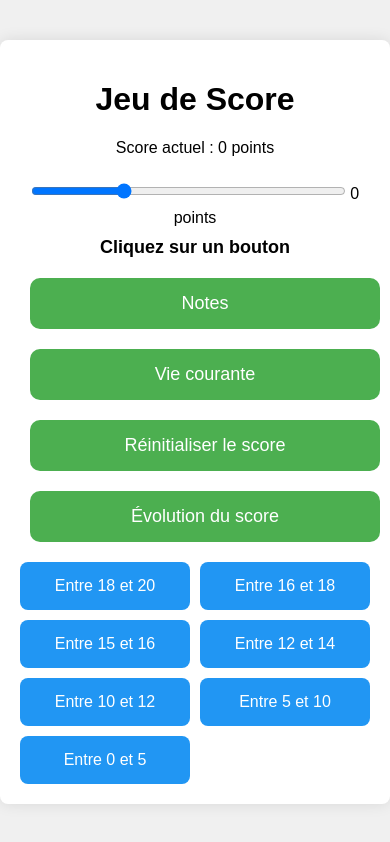
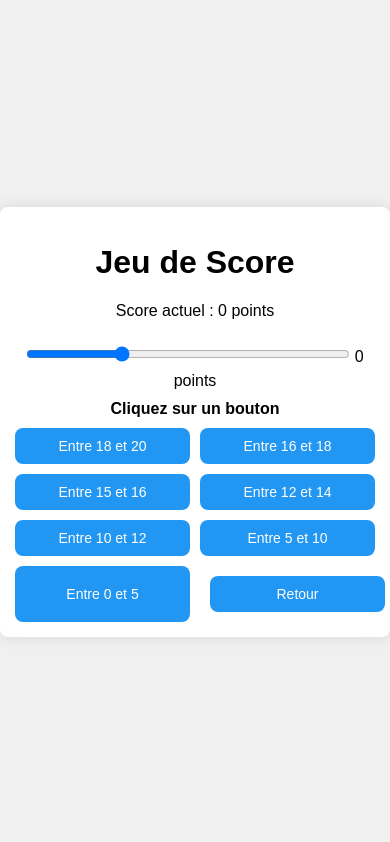
Before and after one commit to Sirkis99/Aie-Score, a plain HTML site: page index.html in a window 390 px wide. Both pictures are taken after a click on the button "Notes". Drawn offline with Linux system fonts and the light colour scheme.

Commit message:
regénération

```diff
--- a/index.html
+++ b/index.html
@@ -9,6 +9,8 @@
 <body>
     <div class="container">
         <h1>Jeu de Score</h1>
+
+        <!-- Conteneur du score -->
         <div class="score-container">
             <p>Score actuel : <span id="score">0</span> points</p>
             <input type="range" id="scoreSlider" min="-10" max="25" value="0" step="1">
@@ -16,6 +18,7 @@
             <div id="sliderMessage" class="slider-message">Cliquez sur un bouton</div>
         </div>
 
+        <!-- Menu principal -->
         <div id="mainMenu">
             <button id="showNotesMenu">Notes</button>
             <button id="showLifeMenu">Vie courante</button>
@@ -23,6 +26,7 @@
             <button id="showGraphButton">Évolution du score</button>
         </div>
 
+        <!-- Sous-menu Notes -->
         <div id="notesMenu" class="submenu hidden">
             <button class="noteButton" data-points="4">Entre 18 et 20</button>
             <button class="noteButton" data-points="2">Entre 16 et 18</button>
@@ -31,15 +35,19 @@
             <button class="noteButton" data-points="-2">Entre 10 et 12</button>
             <button class="noteButton" data-points="-3">Entre 5 et 10</button>
             <button class="noteButton" data-points="-4">Entre 0 et 5</button>
+            <button class="backToMenu">Retour</button>
         </div>
 
+        <!-- Sous-menu Vie courante -->
         <div id="lifeMenu" class="submenu hidden">
             <button class="lifeButton" data-points="-1">Oubli d'affaires</button>
             <button class="lifeButton" data-points="1">Retrouvé le lendemain</button>
             <button class="lifeButton" data-points="-1">Non retrouvé</button>
             <button class="lifeButton" data-points="-5">Non retrouvé au bout de 3 jours</button>
+            <button class="backToMenu">Retour</button>
         </div>
 
+        <!-- Conteneur du graphique -->
         <div id="scoreGraphContainer" class="hidden">
             <canvas id="scoreChart"></canvas>
             <button id="closeGraph">Fermer</button>
--- a/script.js
+++ b/script.js
@@ -13,9 +13,20 @@ const showGraphButton = document.getElementById("showGraphButton");
 
 const notesMenu = document.getElementById("notesMenu");
 const lifeMenu = document.getElementById("lifeMenu");
+const mainMenu = document.getElementById("mainMenu");
+
 const scoreGraphContainer = document.getElementById("scoreGraphContainer");
 const scoreChartCanvas = document.getElementById("scoreChart");
 const closeGraph = document.getElementById("closeGraph");
+
+document.querySelectorAll(".backToMenu").forEach(button => {
+    button.addEventListener("click", () => {
+        notesMenu.classList.add("hidden");
+        lifeMenu.classList.add("hidden");
+        scoreGraphContainer.classList.add("hidden");
+        mainMenu.classList.remove("hidden");
+    });
+});
 
 function updateScore() {
     scoreElement.textContent = score;
@@ -24,15 +35,37 @@ function updateScore() {
     scoreHistory.push(score);
 }
 
-function updateSliderMessage() {
-    sliderMessage.textContent = score >= 0 ? `Score : ${score}` : "Score négatif";
-}
+resetScoreButton.addEventListener("click", () => {
+    const initialScore = prompt("Entrez le score initial :");
+    if (!isNaN(initialScore)) {
+        score = parseInt(initialScore);
+        scoreHistory = [score];
+        updateScore();
+    }
+});
 
-function showSubMenu(menu) {
+showNotesMenu.addEventListener("click", () => {
+    mainMenu.classList.add("hidden");
+    notesMenu.classList.remove("hidden");
+});
+
+showLifeMenu.addEventListener("click", () => {
+    mainMenu.classList.add("hidden");
+    lifeMenu.classList.remove("hidden");
+});
+
+showGraphButton.addEventListener("click", () => {
+    mainMenu.classList.add("hidden");
     notesMenu.classList.add("hidden");
     lifeMenu.classList.add("hidden");
-    menu.classList.remove("hidden");
-}
+    scoreGraphContainer.classList.remove("hidden");
+    renderGraph();
+});
+
+closeGraph.addEventListener("click", () => {
+    scoreGraphContainer.classList.add("hidden");
+    mainMenu.classList.remove("hidden");
+});
 
 function renderGraph() {
     const ctx = scoreChartCanvas.getContext("2d");
@@ -51,34 +84,11 @@ function renderGraph() {
     });
 }
 
-resetScoreButton.addEventListener("click", () => {
-    const initialScore = prompt("Entrez le score initial :");
-    if (!isNaN(initialScore)) {
-        score = parseInt(initialScore);
-        scoreHistory = [score];
-        updateScore();
-        updateSliderMessage();
-    }
-});
-
-showNotesMenu.addEventListener("click", () => showSubMenu(notesMenu));
-showLifeMenu.addEventListener("click", () => showSubMenu(lifeMenu));
-
-showGraphButton.addEventListener("click", () => {
-    scoreGraphContainer.classList.remove("hidden");
-    renderGraph();
-});
-
-closeGraph.addEventListener("click", () => {
-    scoreGraphContainer.classList.add("hidden");
-});
-
 document.querySelectorAll(".noteButton, .lifeButton").forEach(button => {
     button.addEventListener("click", () => {
         const points = parseInt(button.getAttribute("data-points"));
         score += points;
         updateScore();
-        updateSliderMessage();
     });
 });
 
--- a/style.css
+++ b/style.css
@@ -1,3 +1,4 @@
+/* Style global */
 body {
     font-family: Arial, sans-serif;
     display: flex;
@@ -9,6 +10,7 @@ body {
     padding: 0;
 }
 
+/* Conteneur principal */
 .container {
     text-align: center;
     background-color: white;
@@ -19,11 +21,19 @@ body {
     max-width: 500px;
 }
 
+/* Curseur du score */
 #scoreSlider {
     width: 90%;
     margin: 10px 0;
 }
 
+.slider-message {
+    font-size: 18px;
+    font-weight: bold;
+    margin: 10px 0;
+}
+
+/* Boutons principaux */
 #mainMenu button {
     background-color: #4CAF50;
     color: white;
@@ -41,10 +51,11 @@ body {
     background-color: #45a049;
 }
 
+/* Sous-menus */
 .submenu {
     display: grid;
-    grid-template-columns: repeat(2, 1fr);
-    gap: 10px;
+    grid-template-columns: repeat(2, 1fr); /* Deux colonnes */
+    gap: 10px; /* Espacement entre les boutons */
     margin-top: 10px;
 }
 
@@ -63,20 +74,24 @@ body {
     background-color: #1976D2;
 }
 
-.hidden {
-    display: none;
+/* Boutons "Retour" */
+.backToMenu {
+    background-color: #FF5722;
+    color: white;
+    border: none;
+    padding: 15px;
+    margin: 10px;
+    font-size: 16px;
+    cursor: pointer;
+    border-radius: 8px;
+    width: 100%;
 }
 
-.slider-message {
-    font-size: 18px;
-    font-weight: bold;
-    margin: 10px 0;
-}
-
-.buttons button:hover {
+.backToMenu:hover {
     background-color: #E64A19;
 }
 
+/* Conteneur du graphique */
 #scoreGraphContainer {
     text-align: center;
     margin: 20px auto;
@@ -107,3 +122,34 @@ body {
 #closeGraph:hover {
     background-color: #E64A19;
 }
+
+/* Classes utilitaires */
+.hidden {
+    display: none;
+}
+
+/* Adaptation pour les petits écrans */
+@media (max-width: 768px) {
+    .container {
+        padding: 15px;
+    }
+
+    .slider-message {
+        font-size: 16px;
+    }
+
+    .submenu button {
+        font-size: 14px;
+        padding: 10px;
+    }
+
+    #mainMenu button, .backToMenu {
+        font-size: 16px;
+        padding: 10px;
+    }
+
+    #closeGraph {
+        font-size: 14px;
+        padding: 8px 16px;
+    }
+}
```
